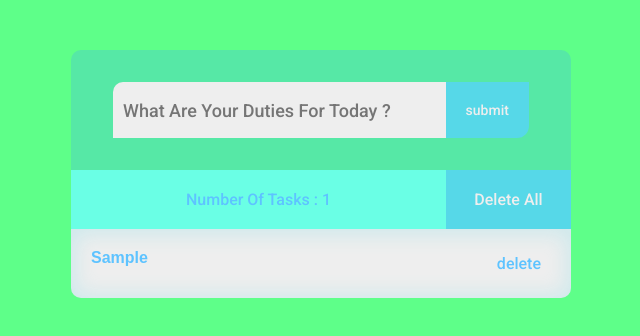
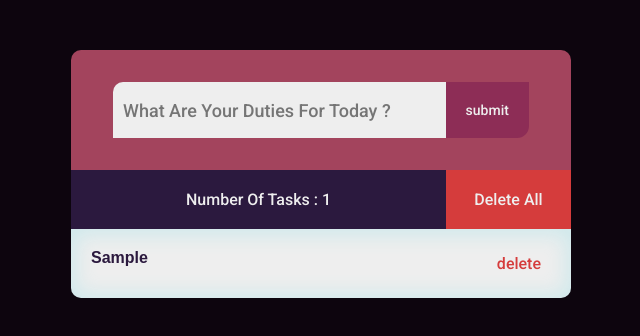
Before and after one commit to mohammadwq/project4, a plain HTML site: page index.html in a window 1280 px wide. Both pictures are taken after typing "Sample" into the empty fields and a click on the input "submit". Shown: the whole page, without its empty margins (319-959 px from the left). Drawn offline with Linux system fonts and the light colour scheme.

Commit message:
New style (Edit colors)

```diff
--- a/index.html
+++ b/index.html
@@ -14,7 +14,7 @@
     <main class="app">
         <div class="header">
             <div class="form">
-                <input class="text" type="text" name="taskText" id="" placeholder="What are your duties for today ?">
+                <input class="text" type="text" name="taskText"  placeholder="What are your duties for today ?">
                 <input class="submit" type="submit" value="submit">
             </div>
         </div>
--- a/style.css
+++ b/style.css
@@ -9,7 +9,7 @@ body {
     align-items: center;
     flex-direction: column;
     height: 80%;
-    background-color: #5EFF89;
+    background-color: #0D050E;
     text-align: end;
 }
 
@@ -21,7 +21,7 @@ body {
 .header {
     width: 100%;
     height: 120px;
-    background-color: #56E8A6;
+    background-color: #A3445D;
     display: flex;
     justify-content: center;
     align-items: center;
@@ -37,7 +37,7 @@ body {
     outline: none;
     border-style: none;
     background-color: #eee;
-    color: #5EC3FF;
+    color: #2B193E;
     font-size: 18px;
     text-transform: capitalize;
     width: 70%;
@@ -46,7 +46,7 @@ body {
 .header .form .submit {
     border-radius: 0 0 12px 0;
     /* background-color: #6AFFE5; */
-    background-color: #56D8E8;
+    background-color: #8D2D56;
     color: #eee;
     border-style: none;
     padding: 20px 20px;
@@ -54,8 +54,8 @@ body {
 }
 
 .task.done {
-    background-color:#56E8A6 ;
-    color: #5EFF89;
+    background-color:#2B193E ;
+    color: #eee;
 }
 
 .actions {
@@ -64,8 +64,8 @@ body {
     /* color:#5EC3FF; */
 }
 .countTask {
-    background-color:  #6AFFE5;
-    color: #5EC3FF;
+    background-color:  #2B193E;
+    color: #eee;
     width: 75%;
     padding: 20px;
     display: flex;
@@ -75,7 +75,7 @@ body {
 
 .deleteAll {
     font-size: 16px;
-    background-color: rgba(86, 215, 232, 0.5);
+    background-color: rgba(213, 60, 60, 0.8);
     border-style: none;
     color:#eee;
     padding: 20px;
@@ -88,6 +88,6 @@ body {
 }
 .deleteAll.active {
     opacity: 1;
-    background-color: #56D8E8;
+    background-color: #D53C3C;
     pointer-events: auto;
 }
--- a/todo.js
+++ b/todo.js
@@ -62,7 +62,7 @@ delAll.addEventListener("click" , (e) => {
 function addTaskToPage(task) {
     taskDiv.innerHTML ="";
     countTask.textContent = ` Number Of Tasks : ${taskArr.length}`
-    taskDiv.style.cssText = "color:#5EC3FF;background-color:#eee; width:500px;border-radius:0 0 10px 10px;box-shadow:inset 0px 1px 20px 5px rgba(86, 215, 232, 0.2);";
+    taskDiv.style.cssText = "color:#2B193E;background-color:#eee; width:500px;border-radius:0 0 10px 10px;box-shadow:inset 0px 1px 20px 5px rgba(86, 215, 232, 0.2);";
     task.forEach(task => {
         let contentText = document.createElement("div");
         let taskMsg= document.createElement("h4");
@@ -78,7 +78,7 @@ function addTaskToPage(task) {
         let btn = document.createElement("button");
         btn.appendChild(document.createTextNode("delete"));
         btn.classList = "del";
-        btn.style.cssText = "color:inherit;cursor:pointer;border-style:none;text-decoration: none;padding:5px 10px;background-color:inherit;border-radius: 10px 0 10px 0;font-size:16px";
+        btn.style.cssText = "color:#D53C3C;cursor:pointer;border-style:none;text-decoration: none;padding:5px 10px;background-color:inherit;border-radius: 10px 0 10px 0;font-size:16px";
         contentText.appendChild(btn)
         taskDiv.appendChild(contentText);
         document.body.appendChild(taskDiv);
```
